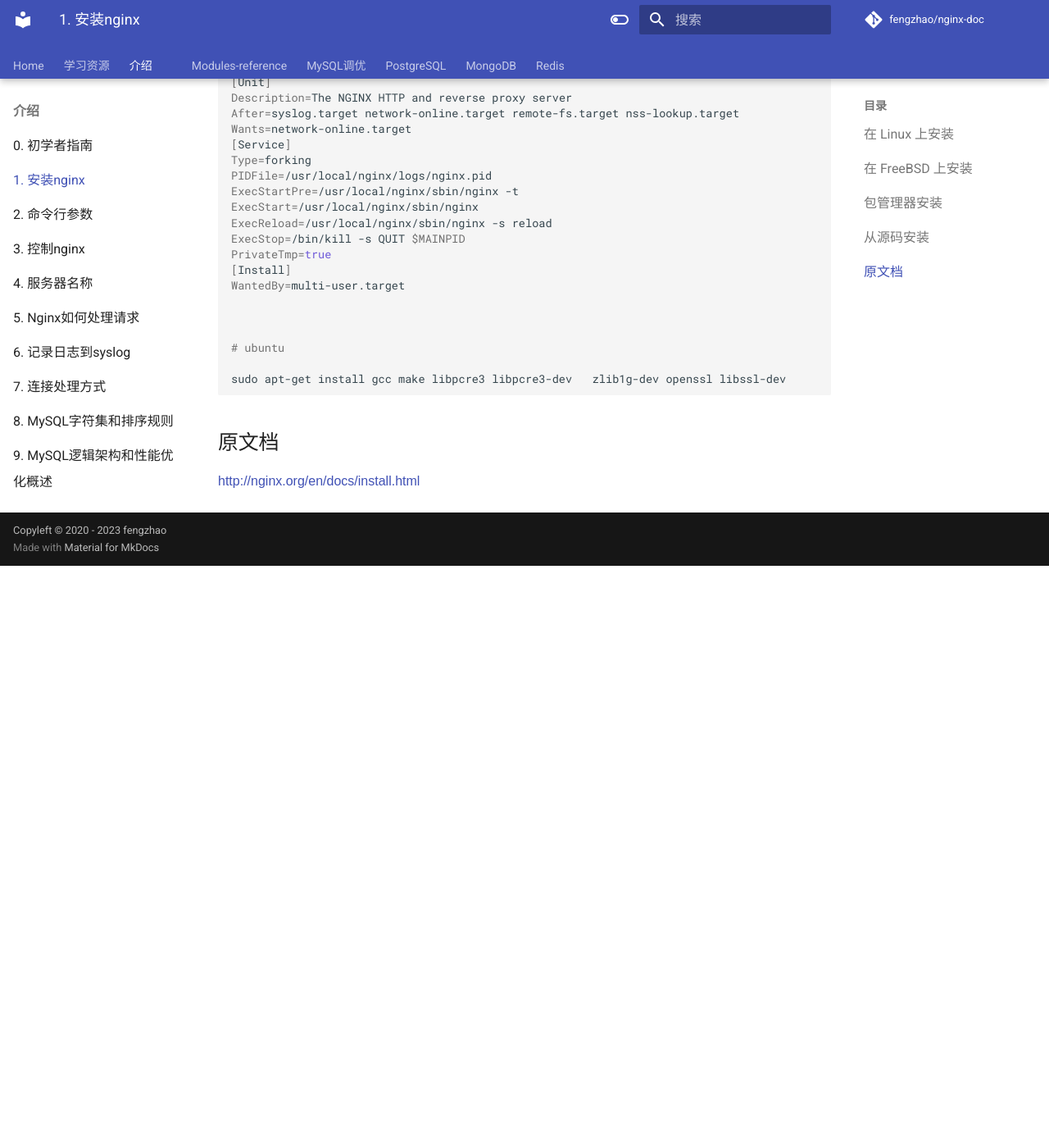
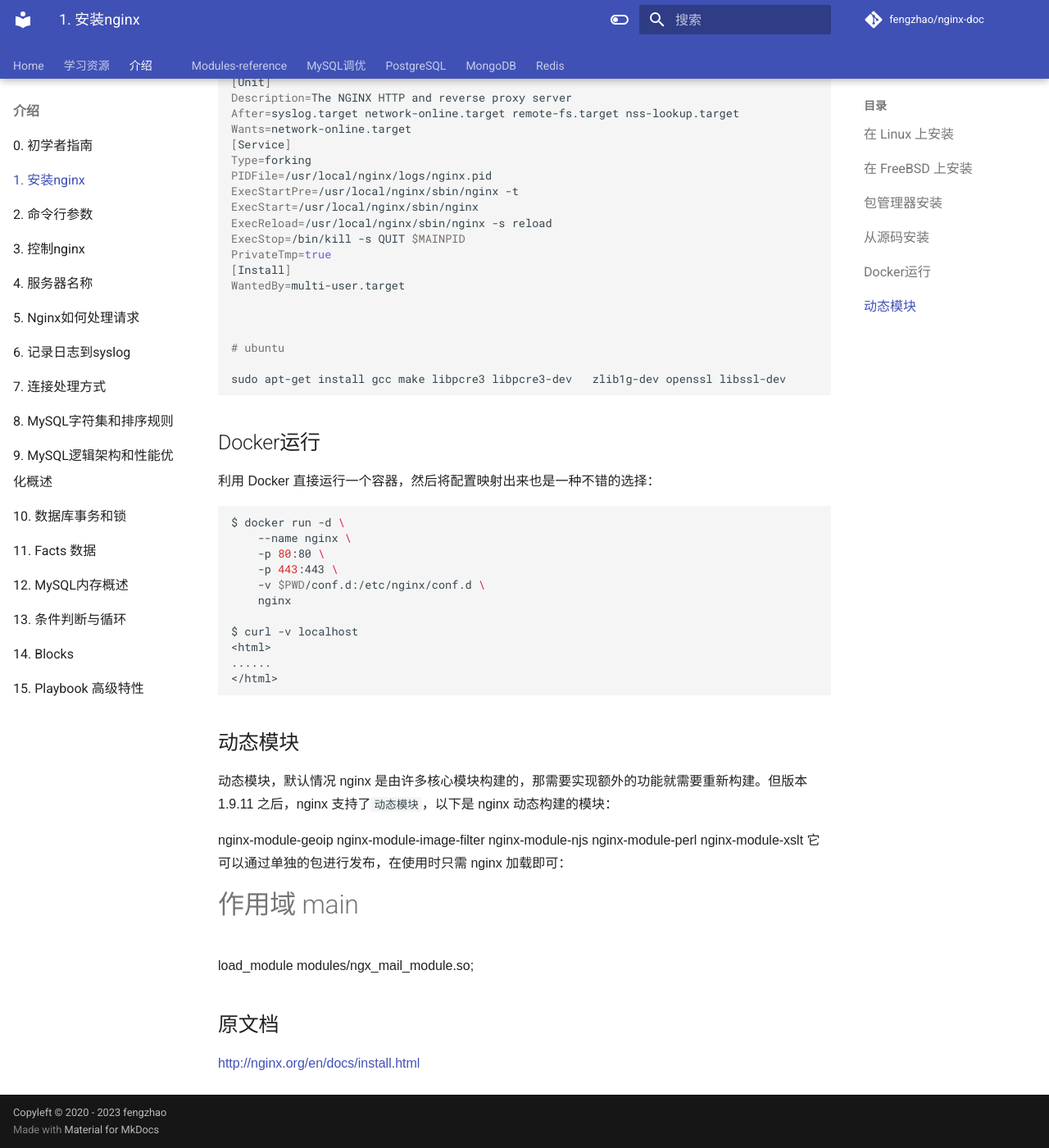
Before and after one commit to fengzhao/nginx-doc, an MkDocs documentation site: the page built from docs/Introduction/安装nginx.md, in a window 1280 px wide and 1400 px high, scrolled down 2735 px. Shown: the whole window at 82% size. Built offline with MkDocs 1.6.1 and Material for MkDocs 9.7.7, drawn with Linux system fonts in a browser that asks for light colours; comment, search, counter and statistics services are not loaded; before the commit the page ends 3425 px from its top, so only the background shows below that; some of the changed text lies outside the part shown.

Commit message:
Update 安装nginx.md

````diff
--- a/docs/Introduction/安装nginx.md
+++ b/docs/Introduction/安装nginx.md
@@ -64,18 +64,18 @@
 
 # https://www.cnblogs.com/chrdai/p/11306728.html
 nginx-1.21.4
-├── CHANGES 		# 每个版本提供的特性和 bugfix，changelog文件
+├── CHANGES 		  # 每个版本提供的特性和 bugfix，changelog文件
 ├── CHANGES.ru 		# 俄罗斯版本的 CHANGES 文件
-├── LICENSE			# 开源许可文件
-├── Makefile        #
-├── README          # README说明文件
-├── auto # 自动检测系统环境以及编译相关的脚本，辅助 configure 脚本执行的时候去判定nginx支持哪些模块，当前操作系统有什么样的特性可以供给nginx使用
-├── conf # 示例文件，方便运维配置，会把 conf 示例文件拷贝到安装目录
-├── configure # 命令脚本，用来生成中间文件，执行编译前的一个必备动作
-├── contrib # 提供了两个 pl 脚本和 vim 工具
-├── html # 一个 500 错误的默认页面，另一个是默认的 index 页面
-├── man # nginx 对 Linux 的帮助文件，man ./nginx.8
-└── src # nginx 核心源代码
+├── LICENSE			  # 开源许可文件
+├── Makefile      # MAKE文件
+├── README        # README说明文件
+├── auto          # 自动检测系统环境以及编译相关的脚本，辅助 configure 脚本执行的时候去判定nginx支持哪些模块，当前操作系统有什么样的特性可以供给nginx使用
+├── conf          # 默认配置文件，方便运维配置，会把conf示例配置文件拷贝到安装目录
+├── configure     # 命令脚本，用来生成中间文件，执行编译前的一个必备动作
+├── contrib       # 提供了两个 pl 脚本和 vim 工具
+├── html          # 一个 500 错误的默认页面，另一个是默认的 index 页面
+├── man           # nginx 对 Linux 的帮助文件，man ./nginx.8
+└── src           # nginx 核心源代码
 
 
 # 配置 Vim 高亮, 如果 Vim 没有开启语法高亮的话，最好开启一下
@@ -86,7 +86,7 @@
 # configure配置，configure之后，会生成Makefile文件，用于编译和构建nginx
 ./configure   --user=nginx --group=nginx  --prefix=/usr/local/nginx/  --with-http_stub_status_module  --with-http_ssl_module
 
-./configure --help # --help 命令可以查看配置脚本支持哪些参数
+./configure --help # --help 命令可以查看配置脚本支持哪些参数选项
 
 # 第一类配置参数
 
@@ -152,6 +152,40 @@
 
 ```
 
+## Docker运行
+
+利用 Docker 直接运行一个容器，然后将配置映射出来也是一种不错的选择：
+
+
+```shell
+$ docker run -d \
+    --name nginx \
+    -p 80:80 \
+    -p 443:443 \
+    -v $PWD/conf.d:/etc/nginx/conf.d \
+    nginx
+
+$ curl -v localhost
+<html>
+......
+</html>
+
+```
+
+## 动态模块
+
+动态模块，默认情况 nginx 是由许多核心模块构建的，那需要实现额外的功能就需要重新构建。但版本 1.9.11 之后，nginx 支持了`动态模块`，以下是 nginx 动态构建的模块：
+
+nginx-module-geoip
+nginx-module-image-filter
+nginx-module-njs
+nginx-module-perl
+nginx-module-xslt
+它可以通过单独的包进行发布，在使用时只需 nginx 加载即可：
+
+# 作用域 main
+load_module modules/ngx_mail_module.so;
+
 ## 原文档
 
 [http://nginx.org/en/docs/install.html](http://nginx.org/en/docs/install.html)
````
Also changed, not shown: other parts of docs/Introduction/安装nginx.md (+1 -1 lines).
